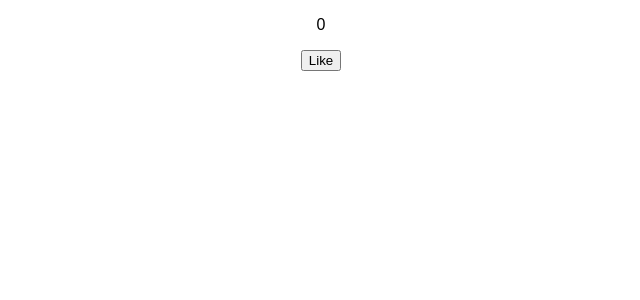
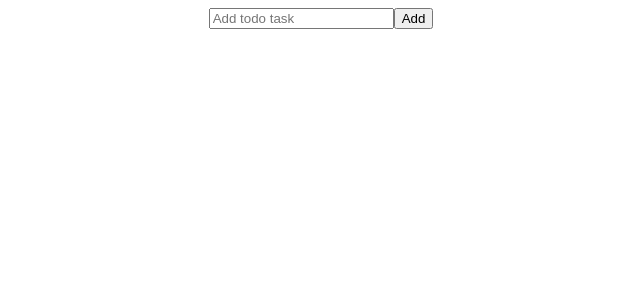
Before and after one commit to atharv169/react-task, a React (Create React App) app: page / in a window 1280 px wide. Shown: the top 300 px of the page, without its empty margins (319-959 px from the left). Built offline with nearby package versions, Linux system fonts and the light colour scheme.

Commit message:
Task-5-Todo

```diff
--- a/src/index.js
+++ b/src/index.js
@@ -1,7 +1,7 @@
 import { StrictMode } from "react";
 import { createRoot } from "react-dom/client";
 
-import App from "./task-4_LikeCount/App";
+import App from "./task-5_Todo/App";
 
 const rootElement = document.getElementById("root");
 const root = createRoot(rootElement);
--- /dev/null
+++ b/src/task-5_Todo/App.js
@@ -0,0 +1,25 @@
+import { useState } from "react";
+import "./styles.css";
+
+export default function App() {
+  const [todo, setTodo] = useState([]);
+  const [text, setText] = useState("");
+  return (
+    <div className="App">
+      <input
+        type="text"
+        placeholder="Add todo task"
+        value={text}
+        onChange={(e) => {
+          setText(e.target.value);
+        }}
+      ></input>
+      <button onClick={() => setTodo([...todo, text])}>Add</button>
+      <div>
+        {todo.map((item, index) => (
+          <p key={index}>{item}</p>
+        ))}
+      </div>
+    </div>
+  );
+}
--- /dev/null
+++ b/src/task-5_Todo/styles.css
@@ -0,0 +1,4 @@
+.App {
+  font-family: sans-serif;
+  text-align: center;
+}
```
